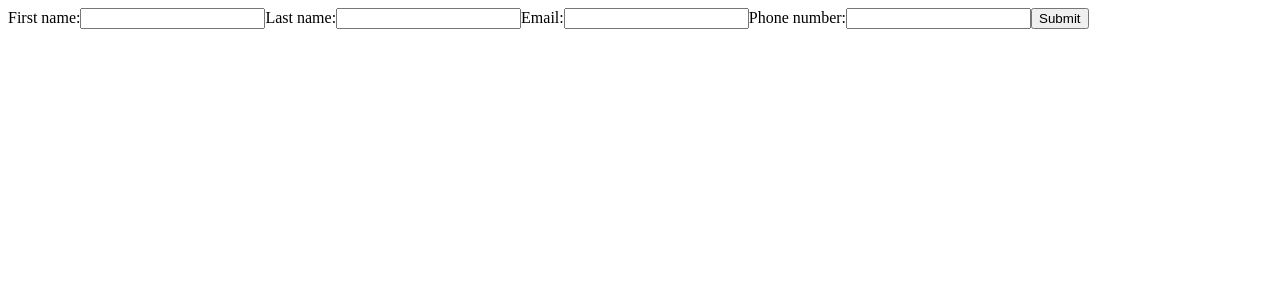
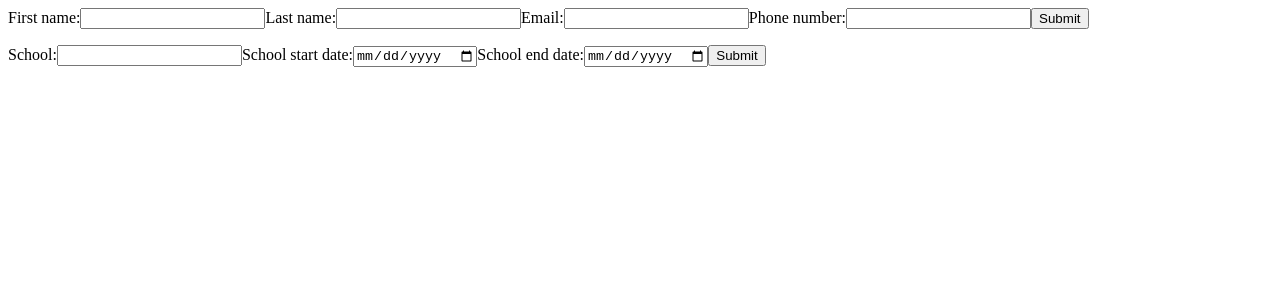
Before and after one commit to AlexCiobanu47/react-cv-application, a React (Create React App) app: page / in a window 1280 px wide. Shown: the top 300 px of the page. Built offline with nearby package versions, Linux system fonts and the light colour scheme.

Commit message:
Added basic education info

```diff
--- a/src/App.js
+++ b/src/App.js
@@ -1,4 +1,5 @@
 import { Component } from "react";
+import EducationForm from "./EducationForm";
 import GeneralInformationForm from "./GeneralInformationForm";
 
 class App extends Component {
@@ -7,6 +8,7 @@ class App extends Component {
     return (
       <div className="App">
         <GeneralInformationForm/>
+        <EducationForm/>
       </div>
     );
   }
--- /dev/null
+++ b/src/EducationDisplay.js
@@ -0,0 +1,16 @@
+import React, {Component} from "react";
+
+class EducationDisplay extends Component{
+        render(){
+            return(
+                <div>
+                    <p>{this.props.school}</p>
+                    <p>{this.props.schoolStartDate}</p>
+                    <p>{this.props.schoolEndDate}</p>
+                </div>
+            )
+        }
+
+}
+
+export default EducationDisplay;
--- /dev/null
+++ b/src/EducationForm.js
@@ -0,0 +1,62 @@
+import React , {Component} from "react";
+import EducationDisplay from "./EducationDisplay"
+class GeneralInformationForm extends Component{
+    constructor(){
+        super();
+
+        this.state = {
+            school: '',
+            schoolStartDate: null,
+            schoolEndDate: null,
+        };
+    }
+    handleSchoolChange =(e) => {
+        this.setState({
+            school: e.target.value,
+        })
+    };
+    handleSchoolStartDateChange = (e) =>{
+        this.setState({
+            schoolStartDate: e.target.value,
+        })
+    }
+    handleSchoolEndDateChange = (e) =>{
+        this.setState({
+            schoolEndDate: e.target.value,
+        })
+    }
+    onSubmitInfo = (e) =>{
+        e.preventDefault();
+    }
+    render(){
+        return(
+            <div>
+                <form onSubmit={this.onSubmitInfo}>
+                    <label htmlFor="">School:</label>
+                    <input
+                        type = 'text'
+                        onChange={this.handleSchoolChange}
+                    />
+                    <label htmlFor="">School start date:</label>
+                    <input
+                        type = 'date'
+                        onChange={this.handleSchoolStartDateChange}
+                    />
+                    <label htmlFor="">School end date:</label>
+                    <input
+                        type = 'date'
+                        onChange={this.handleSchoolEndDateChange}
+                    />
+                    <button type = 'submit'>Submit</button>
+                </form>
+                <EducationDisplay
+                    school = {this.state.school}
+                    schoolStartDate = {this.state.schoolStartDate}
+                    schoolEndDate = {this.state.schoolEndDate}
+                />
+            </div>
+        )
+    }
+}
+
+export default GeneralInformationForm;
--- a/src/GeneralInformationDisplay.js
+++ b/src/GeneralInformationDisplay.js
@@ -1,9 +1,6 @@
 import React, {Component} from "react";
 
 class GeneralInformationDisplay extends Component{
-    constructor(props){
-        super(props);
-    }
         render(){
             return(
                 <div>
```
